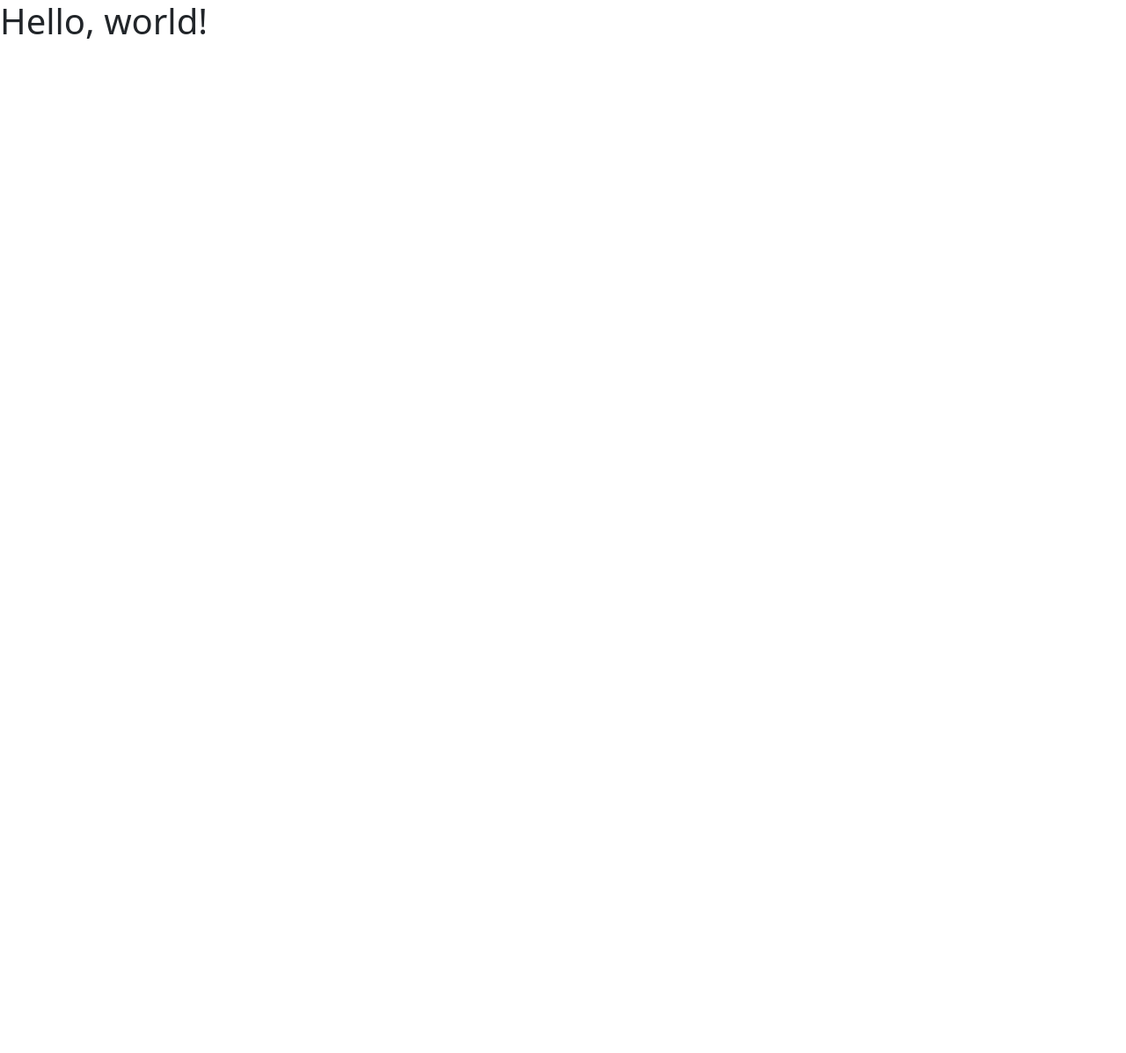
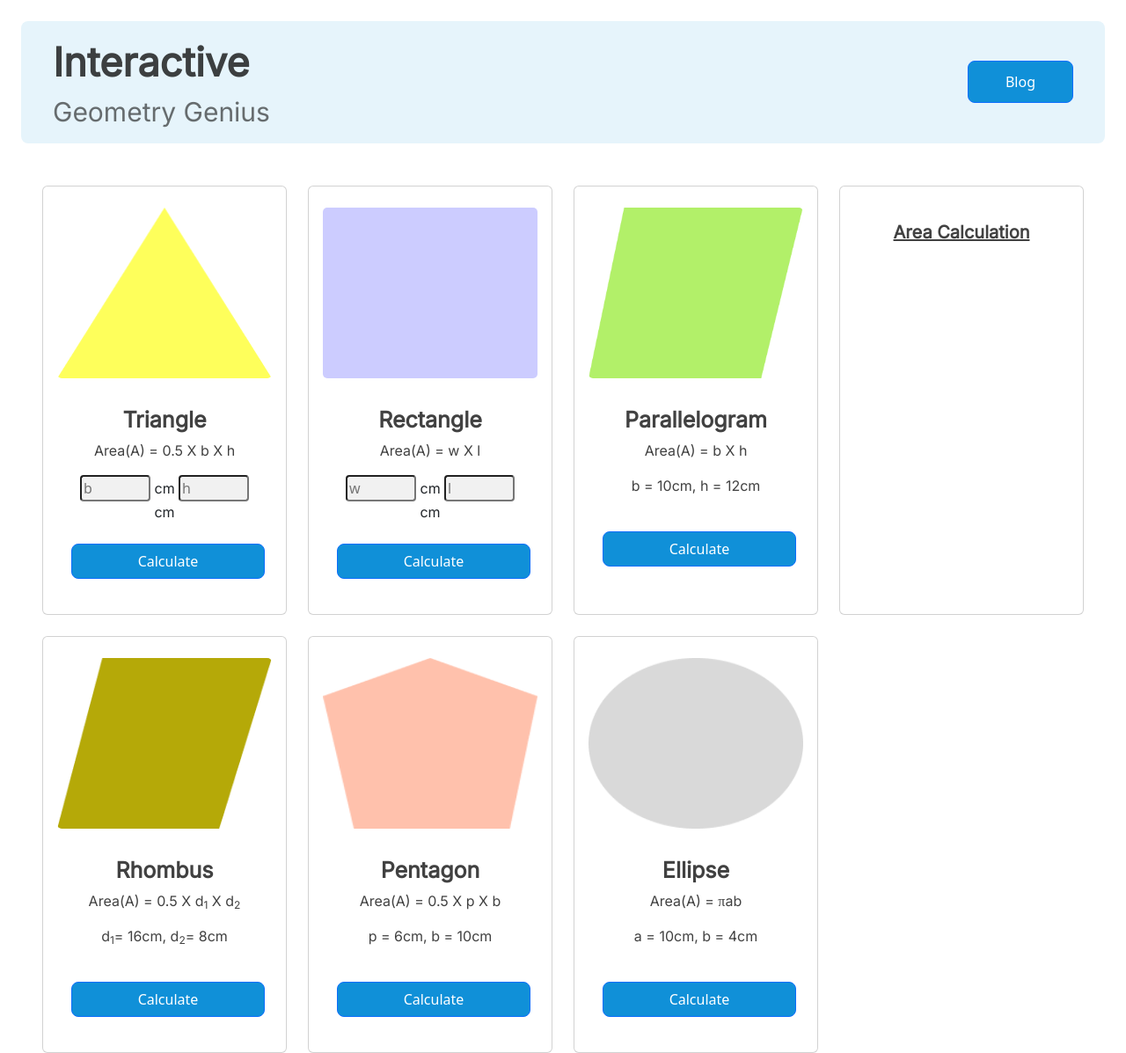
Before and after one commit to Rimon0000/Geometry-Genius, a plain HTML site: page index.html in a window 1280 px wide. Shown: the whole page at 88% size. Before the commit the page ends 800 px from the top, so only its background shows below. Drawn offline with nearby package versions, Linux system fonts and the light colour scheme.

Commit message:
navbar and main section design done

```diff
--- a/index.html
+++ b/index.html
@@ -5,9 +5,108 @@
     <meta name="viewport" content="width=device-width, initial-scale=1">
     <title>Bootstrap demo</title>
     <link href="https://cdn.jsdelivr.net/npm/bootstrap@5.3.0-alpha1/dist/css/bootstrap.min.css" rel="stylesheet" integrity="sha384-GLhlTQ8iRABdZLl6O3oVMWSktQOp6b7In1Zl3/Jr59b6EGGoI1aFkw7cmDA6j6gD" crossorigin="anonymous">
+    <link rel="stylesheet" href="styles/style.css">
   </head>
   <body>
-    <h1>Hello, world!</h1>
+    <header>
+        <nav class="navbar navbar-expand-lg mt-4 m-4 px-4">
+            <div class="container-fluid">
+              <a class="navbar-brand font-family" href="#"><span class="logo">Interactive</span> <br> Geometry Genius </a>
+              <button class="navbar-toggler" type="button" data-bs-toggle="collapse" data-bs-target="#navbarSupportedContent" aria-controls="navbarSupportedContent" aria-expanded="false" aria-label="Toggle navigation">
+                <span class="navbar-toggler-icon"></span>
+              </button>
+
+              <button type="button" class="btn btn-primary btn-blog text-white">Blog</button>
+            </div>
+          </nav>
+    </header>
+
+    <main>
+      <section class="mt-5 px-5">
+        <div class="row row-cols-1 row-cols-md-4 g-4">
+          <div class="col">
+            <div class="card h-100 py-4 px-3">
+              <img src="images/triangle.png" class="card-img-top card-img" alt="...">
+              <div class="card-body text-center">
+                <h5 class="card-title mt-3">Triangle</h5>
+                <p class="p-area">Area(A) = 0.5 X b X h</p>
+                <input class="input-field" type="text" name="" id="" placeholder="b"><span class="input-cm"> cm</span>
+                <input class="input-field" type="text" name="" id="" placeholder="h"><span class="input-cm"> cm</span>
+                <button type="button" class="btn btn-primary btn-calculate text-white mt-4">Calculate</button>
+              </div>
+            </div>
+          </div>
+          <div class="col">
+            <div class="card h-100 py-4 px-3">
+              <img src="images/rectangle.png" class="card-img-top card-img" alt="...">
+              <div class="card-body text-center">
+                <h5 class="card-title mt-3">Rectangle</h5>
+                <p class="p-area">Area(A) = w X l</p>
+                <input class="input-field" type="text" name="" id="" placeholder="w"><span class="input-cm"> cm</span>
+                <input class="input-field" type="text" name="" id="" placeholder="l"><span class="input-cm"> cm</span>
+                <button type="button" class="btn btn-primary btn-calculate text-white mt-4">Calculate</button>
+              </div>
+            </div>
+          </div>
+          <div class="col">
+            <div class="card h-100 py-4 px-3">
+              <img src="images/parallelogram.png" class="card-img-top card-img" alt="...">
+              <div class="card-body text-center">
+                <h5 class="card-title mt-3">Parallelogram</h5>
+                <p class="p-area">Area(A) = b X h</p>
+                <p class="p-area">b = 10cm,  h = 12cm</p>
+                <button type="button" class="btn btn-primary btn-calculate text-white mt-4">Calculate</button>
+              </div>
+            </div>
+          </div>
+          <div class="col">
+            <div class="card h-100 py-4 px-3">
+
+              <div class="card-body text-center">
+                <h5 class="card-title area-title">Area Calculation</h5>
+
+              </div>
+            </div>
+          </div>
+          <div class="col">
+            <div class="card h-100 py-4 px-3">
+              <img src="images/rhombus.png" class="card-img-top card-img" alt="...">
+              <div class="card-body text-center">
+                <h5 class="card-title mt-3">Rhombus</h5>
+                <p class="p-area">Area(A) = 0.5 X d<sub>1</sub> X d<sub>2</sub></p>
+                <p class="p-area">d<sub>1</sub>= 16cm,  d<sub>2</sub>= 8cm</p>
+                <button type="button" class="btn btn-primary btn-calculate text-white mt-4">Calculate</button>
+              </div>
+            </div>
+          </div>
+          <div class="col">
+            <div class="card h-100 py-4 px-3">
+              <img src="images/pentagon.png" class="card-img-top card-img" alt="...">
+              <div class="card-body text-center">
+                <h5 class="card-title mt-3">Pentagon</h5>
+                <p class="p-area">Area(A) = 0.5 X p X b</p>
+                <p class="p-area">p = 6cm, b = 10cm</p>
+                <button type="button" class="btn btn-primary btn-calculate text-white mt-4">Calculate</button>
+              </div>
+            </div>
+          </div>
+          <div class="col">
+            <div class="card h-100 py-4 px-3">
+              <img src="images/ellipse.png" class="card-img-top card-img" alt="...">
+              <div class="card-body text-center">
+                <h5 class="card-title mt-3">Ellipse</h5>
+                <p class="p-area">Area(A) = πab</p>
+                <p class="p-area">a = 10cm, b = 4cm</p>
+                <button type="button" class="btn btn-primary btn-calculate text-white mt-4">Calculate</button>
+              </div>
+            </div>
+          </div>
+
+        </div>
+      </section>
+
+    </main>
+
     <script src="https://cdn.jsdelivr.net/npm/bootstrap@5.3.0-alpha1/dist/js/bootstrap.bundle.min.js" integrity="sha384-w76AqPfDkMBDXo30jS1Sgez6pr3x5MlQ1ZAGC+nuZB+EYdgRZgiwxhTBTkF7CXvN" crossorigin="anonymous"></script>
   </body>
 </html>
--- /dev/null
+++ b/styles/style.css
@@ -0,0 +1,69 @@
+@import url('https://fonts.googleapis.com/css2?family=EB+Garamond:wght@800&family=Inter&family=Lato:ital,wght@0,100;0,300;0,400;0,700;0,900;1,100;1,300;1,400;1,700;1,900&family=Open+Sans:ital@0;1&family=Poppins:wght@400;500&family=Work+Sans:ital,wght@0,400;0,500;1,400&display=swap');
+/* common styles  */
+.font-family{
+    font-family: 'Inter', sans-serif;
+}
+.navbar{
+    background: rgba(16, 144, 216, 0.1);
+    border-radius: 8px;
+}
+.navbar-brand{
+    font-weight: 500;
+    font-size: 30px;
+    font-family: 'Inter';
+    color: rgba(17, 17, 17, 0.6);
+}
+
+.logo{
+    font-weight: 700;
+    font-size: 45px;
+    color: rgba(17, 17, 17, 0.8);
+}
+.btn-blog{
+    background: #1090D8;
+    border-radius: 8px;
+    width: 120px;
+    height: 48.37px;
+}
+
+/* card */
+.card-img{
+    height: 194px;
+}
+.card-title{
+    font-weight: 700;
+    font-size: 25px;
+    font-family: 'Inter';
+    color: #414141;
+}
+.p-area{
+    font-family: 'Inter';
+    font-weight: 400;
+    font-size: 16px;
+    color: #414141;
+}
+.input-field{
+    background: #F1F1F1;
+    border-radius: 4px;
+    width: 80px;
+    display: inline;
+}
+.input-cm{
+    font-family: 'Inter';
+    font-weight: 400;
+    font-size: 16px;
+    text-align: center;
+}
+.btn-calculate{
+    width: 220px;
+    height: 40px;
+    background: #1090D8;
+    border-radius: 8px;
+}
+.area-title{
+    font-family: 'Inter';
+    font-weight: 700;
+    font-size: 20px;
+    text-decoration-line: underline;
+    color: rgba(17, 17, 17, 0.8);
+}
```
